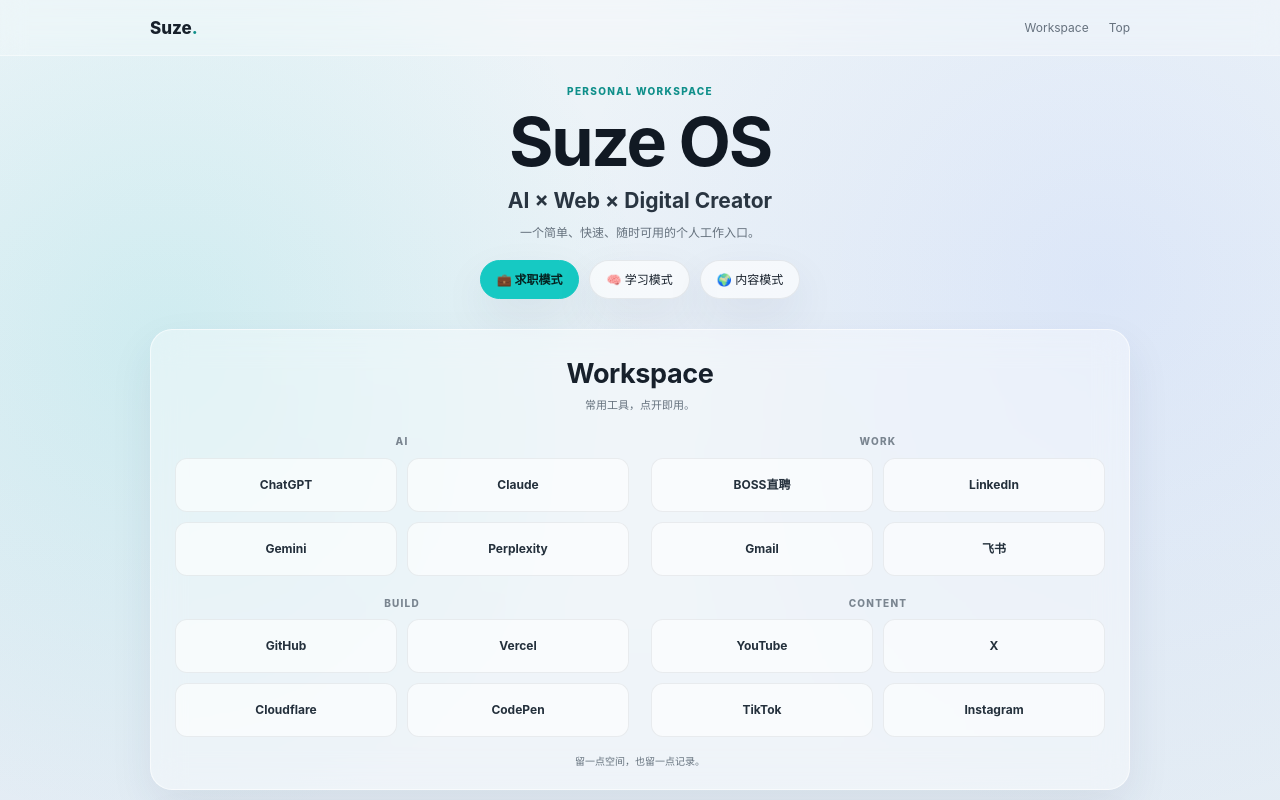
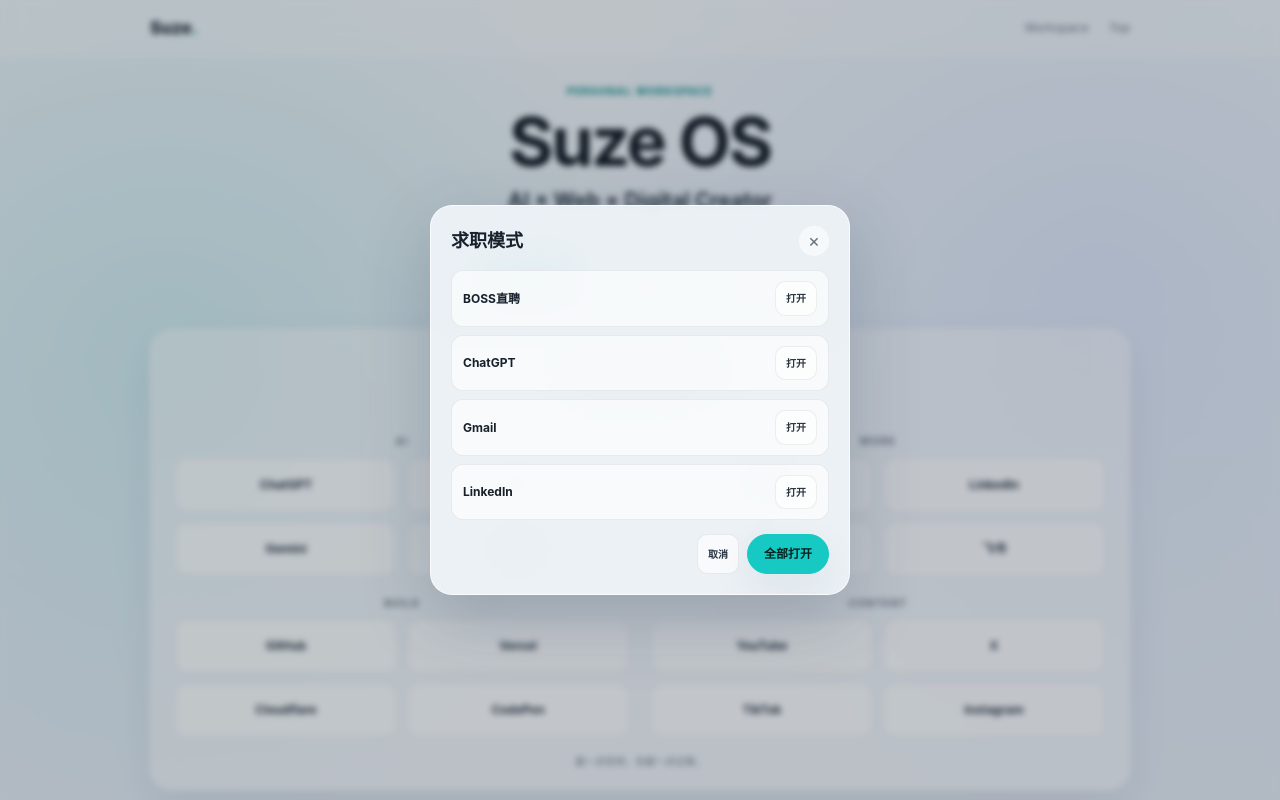
Before and after one commit to Fe1ix01/my-personal-website, a plain HTML site: page index.html in a window 1280 px wide. Both pictures are taken after a click on the button "💼 求职模式". Shown: the top 800 px of the page. Drawn offline with Linux system fonts and the light colour scheme.

Commit message:
Add mode link launcher panel

```diff
--- a/index.html
+++ b/index.html
@@ -492,6 +492,82 @@
       gap:8px;
     }
 
+    .mode-dialog {
+      width:min(calc(100% - 32px),420px);
+      padding:0;
+      border:1px solid rgba(255,255,255,.72);
+      border-radius:22px;
+      background:rgba(238,244,248,.94);
+      color:var(--text);
+      box-shadow:0 24px 70px rgba(32,56,85,.22);
+      backdrop-filter:blur(18px);
+    }
+
+    .mode-dialog::backdrop {
+      background:rgba(23,32,43,.24);
+      backdrop-filter:blur(3px);
+    }
+
+    .mode-dialog-inner {
+      padding:20px;
+    }
+
+    .mode-dialog-head {
+      display:flex;
+      align-items:center;
+      justify-content:space-between;
+      gap:12px;
+      margin-bottom:14px;
+    }
+
+    .mode-dialog-head h3 {
+      margin:0;
+      font-size:18px;
+    }
+
+    .mode-close {
+      width:30px;
+      height:30px;
+      padding:0;
+      border:none;
+      border-radius:50%;
+      background:rgba(255,255,255,.60);
+      color:var(--muted);
+      cursor:pointer;
+      font-size:18px;
+    }
+
+    .mode-link-list {
+      display:grid;
+      gap:8px;
+    }
+
+    .mode-link-row {
+      display:grid;
+      grid-template-columns:1fr auto;
+      align-items:center;
+      gap:10px;
+      padding:10px 11px;
+      border:1px solid rgba(23,32,43,.07);
+      border-radius:12px;
+      background:var(--item);
+    }
+
+    .mode-link-row span {
+      overflow:hidden;
+      white-space:nowrap;
+      text-overflow:ellipsis;
+      font-size:12px;
+      font-weight:700;
+    }
+
+    .mode-dialog-actions {
+      display:flex;
+      justify-content:flex-end;
+      gap:8px;
+      margin-top:14px;
+    }
+
     footer {
       padding:14px 0 20px;
       text-align:center;
@@ -780,6 +856,20 @@
     </section>
   </main>
 
+  <dialog class="mode-dialog" id="mode-dialog" aria-labelledby="mode-dialog-title">
+    <div class="mode-dialog-inner">
+      <div class="mode-dialog-head">
+        <h3 id="mode-dialog-title"></h3>
+        <button class="mode-close" type="button" onclick="closeModePanel()" aria-label="关闭">×</button>
+      </div>
+      <div class="mode-link-list" id="mode-link-list"></div>
+      <div class="mode-dialog-actions">
+        <button class="small-btn" type="button" onclick="closeModePanel()">取消</button>
+        <button class="btn primary" type="button" onclick="openAllModeLinks()">全部打开</button>
+      </div>
+    </div>
+  </dialog>
+
   <footer>© 2026 Suze OS</footer>
 
   <script>
@@ -939,49 +1029,81 @@
       renderLinks();
     }
 
-    function openSet(urls) {
+    let activeModeLinks = [];
+
+    function openSet(title, links) {
+      const dialog = document.getElementById("mode-dialog");
+      const titleEl = document.getElementById("mode-dialog-title");
+      const list = document.getElementById("mode-link-list");
+      if (!dialog || !titleEl || !list) return;
+
+      activeModeLinks = links;
+      titleEl.textContent = title;
+      list.innerHTML = "";
+
+      links.forEach((item) => {
+        const row = document.createElement("div");
+        row.className = "mode-link-row";
+
+        const name = document.createElement("span");
+        name.textContent = item.name;
+
+        const link = document.createElement("a");
+        link.className = "small-btn";
+        link.href = item.url;
+        link.target = "_blank";
+        link.rel = "noopener";
+        link.textContent = "打开";
+
+        row.append(name, link);
+        list.appendChild(row);
+      });
+
+      dialog.showModal();
+    }
+
+    function closeModePanel() {
+      document.getElementById("mode-dialog")?.close();
+    }
+
+    function openAllModeLinks() {
       let blockedCount = 0;
 
-      urls.forEach((url) => {
-        const tab = window.open("about:blank", "_blank");
-        if (!tab) {
-          blockedCount += 1;
-          return;
-        }
-
-        tab.opener = null;
-        tab.location.replace(url);
+      activeModeLinks.forEach((item) => {
+        const tab = window.open(item.url, "_blank");
+        if (tab) tab.opener = null;
+        else blockedCount += 1;
       });
 
       if (blockedCount > 0) {
-        alert(`浏览器阻止了 ${blockedCount} 个标签页，请允许此网站打开弹出式窗口后重试。`);
+        alert(`浏览器阻止了 ${blockedCount} 个标签页，请使用面板中的“打开”按钮逐个打开。`);
       }
     }
 
     function launchJobMode() {
-      openSet([
-        "https://www.zhipin.com",
-        "https://chatgpt.com",
-        "https://mail.google.com",
-        "https://www.linkedin.com"
+      openSet("求职模式", [
+        {name:"BOSS直聘",url:"https://www.zhipin.com"},
+        {name:"ChatGPT",url:"https://chatgpt.com"},
+        {name:"Gmail",url:"https://mail.google.com"},
+        {name:"LinkedIn",url:"https://www.linkedin.com"}
       ]);
     }
 
     function launchLearnMode() {
-      openSet([
-        "https://chatgpt.com",
-        "https://www.youtube.com",
-        "https://github.com",
-        "https://www.perplexity.ai"
+      openSet("学习模式", [
+        {name:"ChatGPT",url:"https://chatgpt.com"},
+        {name:"YouTube",url:"https://www.youtube.com"},
+        {name:"GitHub",url:"https://github.com"},
+        {name:"Perplexity",url:"https://www.perplexity.ai"}
       ]);
     }
 
     function launchContentMode() {
-      openSet([
-        "https://www.youtube.com",
-        "https://x.com",
-        "https://www.tiktok.com",
-        "https://www.instagram.com"
+      openSet("内容模式", [
+        {name:"YouTube",url:"https://www.youtube.com"},
+        {name:"X",url:"https://x.com"},
+        {name:"TikTok",url:"https://www.tiktok.com"},
+        {name:"Instagram",url:"https://www.instagram.com"}
       ]);
     }
 
```
